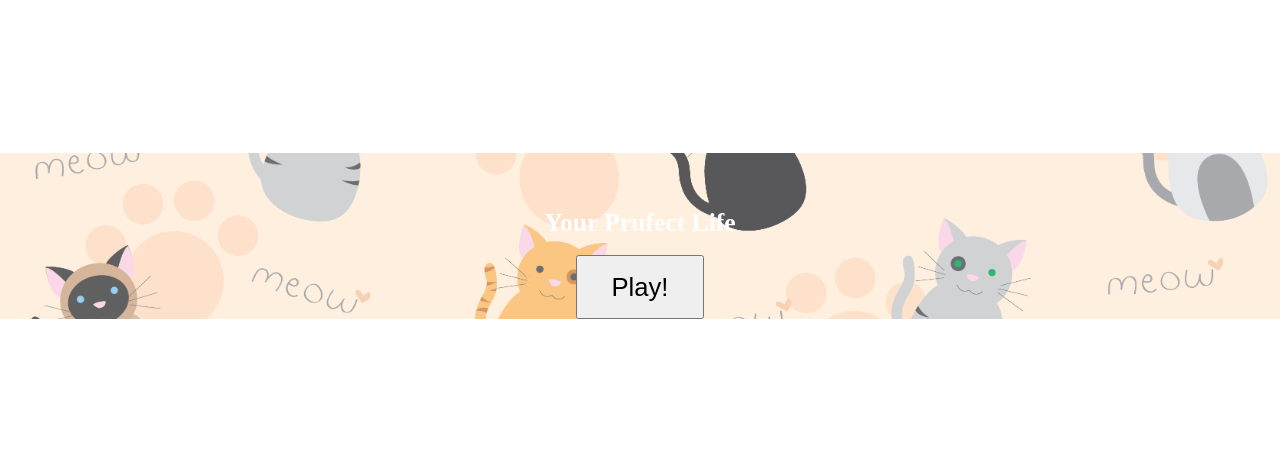
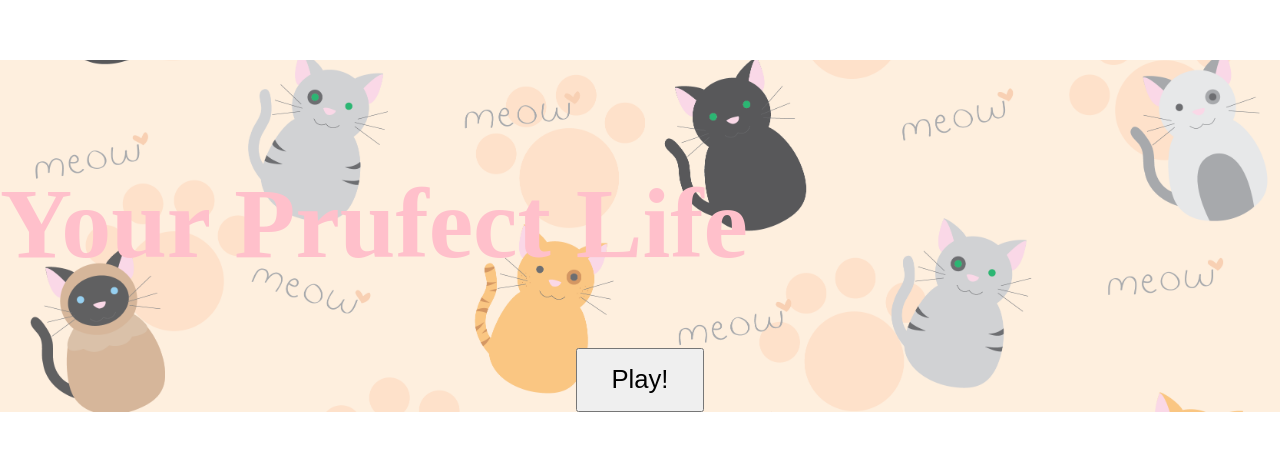
Before and after one commit to karinazalac/Project-1, a plain HTML site: page index.html in a window 1280 px wide. Shown: the part 164-614 px from the top of the page. Drawn offline with Linux system fonts and the light colour scheme.

Commit message:
background

```diff
--- a/resources/css/style.css
+++ b/resources/css/style.css
@@ -17,13 +17,13 @@ html{
 }
 
 h1{
-	font-size: 2vw;
+	font-size: 100px;
 }
 
 .title{
 	width: 100%;
-	text-align: center;
-	color: white;
+	text-align: top-center;
+	color: pink;
 	margin-top: 3vw;
 }
 
```
